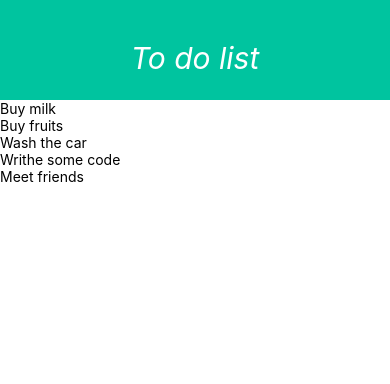
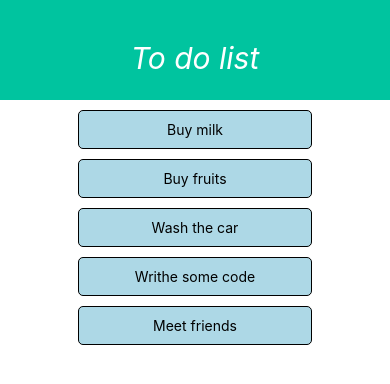
Before and after one commit to AndreiSusha/simpleReactNative, a React Native app: screen / in a window 390 px wide. Shown: the top 384 px of the page. Built offline with nearby package versions, Linux system fonts and the light colour scheme.

Commit message:
feat: added list component

```diff
--- a/App.js
+++ b/App.js
@@ -1,6 +1,7 @@
 import React, { useState } from 'react';
 import { StyleSheet, View, FlatList, Text } from 'react-native';
 import Header from './components/Header';
+import List from './components/List';
 
 export default function App() {
   const [listOfItems, setListOfItems] = useState([
@@ -17,7 +18,7 @@ export default function App() {
       <View>
         <FlatList
           data={listOfItems}
-          renderItem={({ item }) => <Text>{item.text}</Text>}
+          renderItem={({ item }) => <List element={item} />}
         />
       </View>
     </View>
--- /dev/null
+++ b/components/List.js
@@ -0,0 +1,23 @@
+import React from 'react';
+import { StyleSheet, TouchableHighlight, Text } from 'react-native';
+
+export default function List({ element }) {
+  return (
+    <TouchableHighlight style={styles.main}>
+      <Text style={styles.text}>{element.text}</Text>
+    </TouchableHighlight>
+  );
+}
+
+const styles = StyleSheet.create({
+  text: {
+    padding: 10,
+    textAlign: 'center',
+    borderRadius: 5,
+    backgroundColor: 'lightblue',
+    borderWidth: 1,
+    marginTop: 10,
+    width: '60%',
+    marginLeft: '20%',
+  },
+});
```
